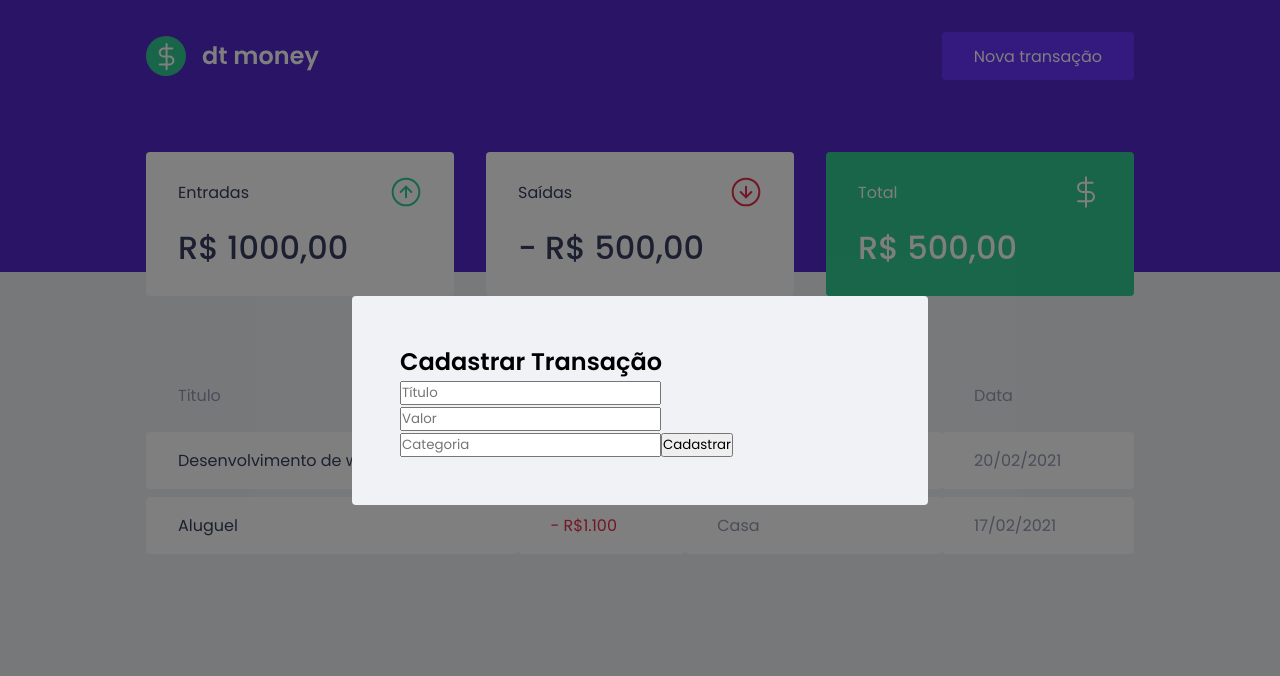
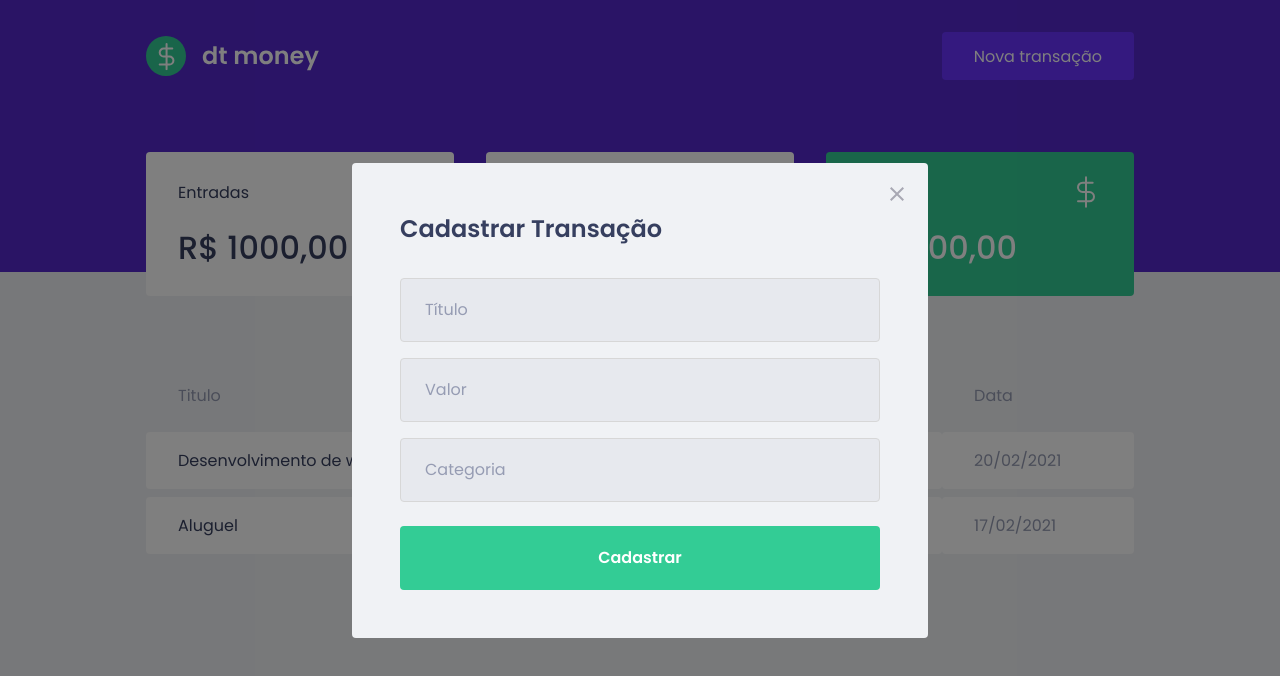
Before and after one commit to Sara-Rodrigues/dtmoney, a React (Create React App) app: page / in a window 1280 px wide. Both pictures are taken after a click on the button "Nova transação". Shown: the top 676 px of the page. Built offline with nearby package versions, Linux system fonts and the light colour scheme; no server answers; what miragejs would draw is missing.

Commit message:
Estilizando modal

```diff
--- a/src/components/NewTransactionModal/index.tsx
+++ b/src/components/NewTransactionModal/index.tsx
@@ -1,4 +1,5 @@
 import Modal from 'react-modal';
+import closeImg from '../../assets/close.svg'
 import { Container } from './styles';
 
 interface NewTransactionModalProps {
@@ -14,6 +15,15 @@ export function NewTransactionModal({ isOpen, onRequestClose }: NewTransactionMo
       overlayClassName="react-modal-overlay"
       className="react-modal-content"
     >
+
+      <button
+        type="button"
+        onClick={onRequestClose}
+        className="react-modal-close"
+      >
+        <img src={closeImg} alt="Fechar modal" />
+      </button>
+
       <Container>
         <h2>Cadastrar Transação</h2>
 
--- a/src/components/NewTransactionModal/styles.ts
+++ b/src/components/NewTransactionModal/styles.ts
@@ -1,3 +1,49 @@
 import styled from "styled-components";
 
-export const Container = styled.form``;
+export const Container = styled.form`
+  h2 {
+    color: var(--text-title);
+    font-size: 1.5rem;
+    margin-bottom: 2rem;
+  }
+
+  input {
+    width: 100%;
+    padding: 0 1.5rem;
+    height: 4rem;
+    border-radius: 0.25rem;
+
+    border: 1px solid #d7d7d7;
+    background: #e7e9ee;
+
+    font-weight: 400;
+    font-size: 1rem;
+
+    &::placeholder {
+      color: var(--text-body);
+    }
+
+    & + input {
+      margin-top: 1rem;
+    }
+  }
+
+  button[type="submit"] {
+    width: 100%;
+    padding: 0 1.5rem;
+    height: 4rem;
+    background: var(--green);
+    color: #fff;
+    border-radius: 0.25rem;
+    border: 0;
+    font-size: 1rem;
+    margin-top: 1.5rem;
+    font-weight: 600;
+
+    transition: filter 0.2s;
+
+    &:hover {
+      filter: brightness(0.9);
+    }
+  }
+`;
--- a/src/styles/global.ts
+++ b/src/styles/global.ts
@@ -74,4 +74,18 @@ export const GlobalStyle = createGlobalStyle`
     position: relative;
     border-radius: 0.25rem;
   }
+
+  .react-modal-close {
+    position: absolute;
+    right: 1.5rem;
+    top: 1.5rem;
+    border: 0;
+    background: transparent;
+
+    transition: filter 0.2s;
+
+    &:hover {
+      filter: brightness(0.8);
+    }
+  }
 `
```
